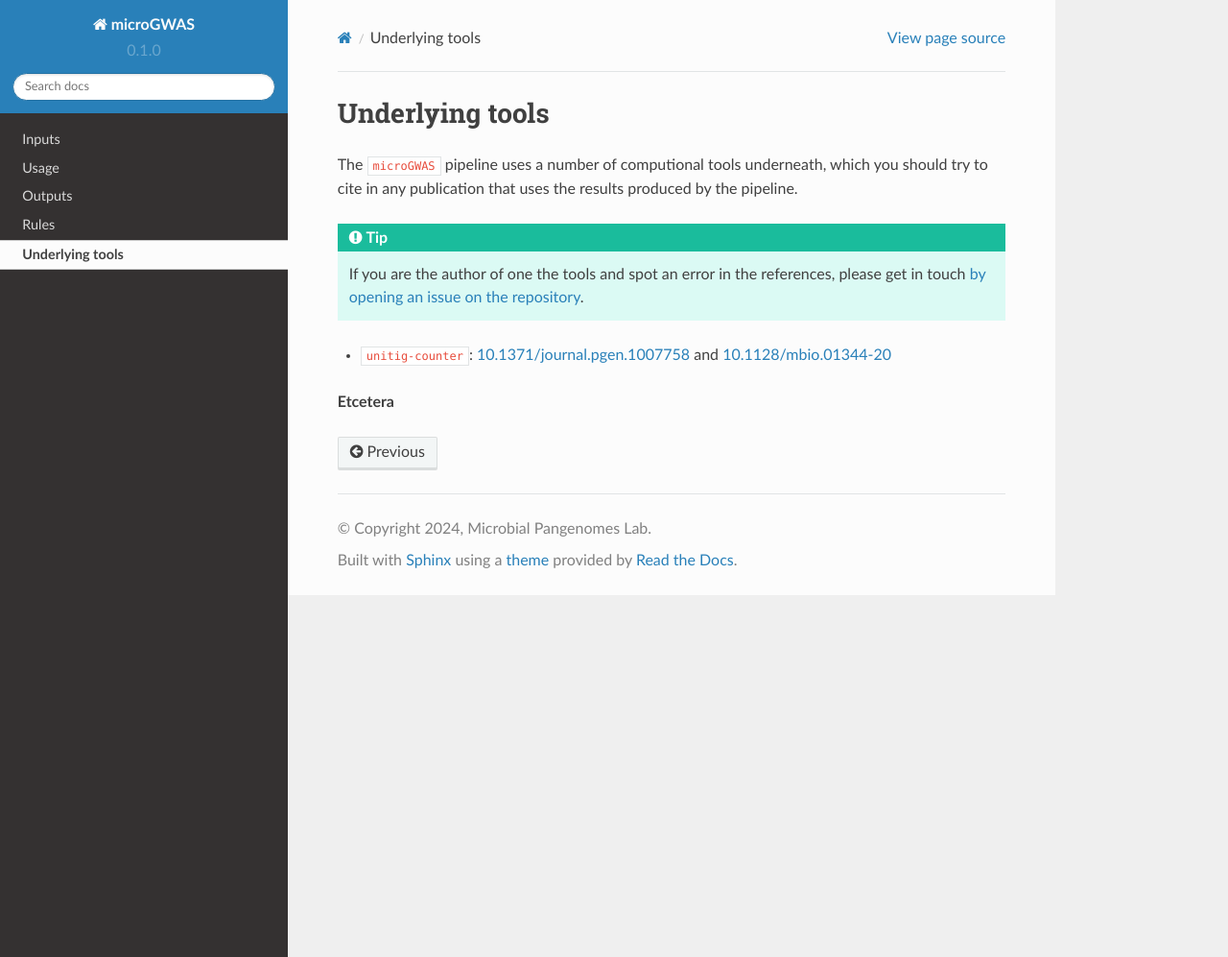
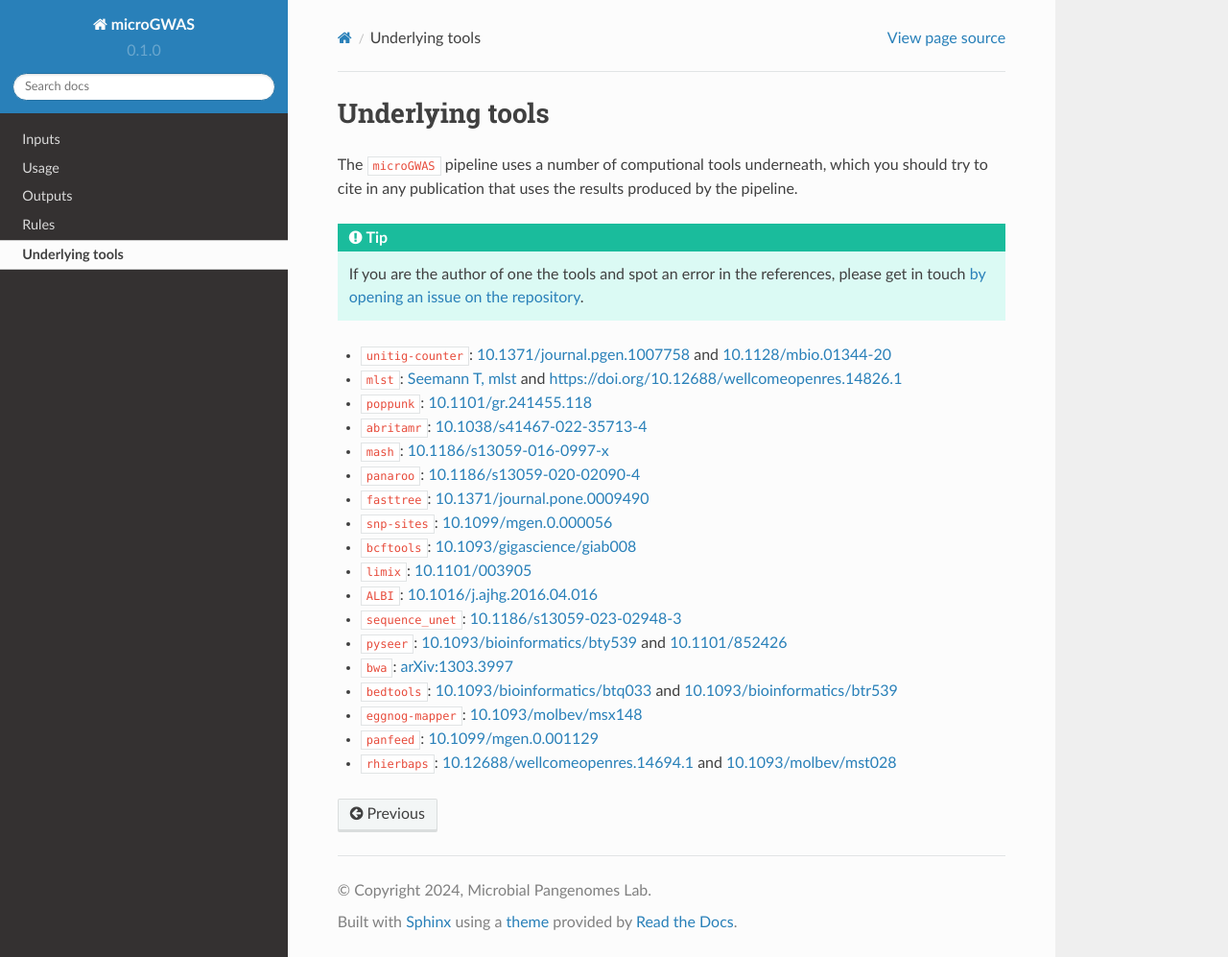
Before and after one commit to microbial-pangenomes-lab/microGWAS, a Sphinx documentation site: the page built from docs/source/tools.rst, in a window 1280 px wide and 997 px high. Shown: the whole window at 96% size. Built offline with Sphinx 7.4.7 and the Read the Docs theme 2.0.0, drawn with Linux system fonts in a browser that asks for light colours.

Commit message:
documentation, minor fix

```diff
--- a/docs/source/tools.rst
+++ b/docs/source/tools.rst
@@ -12,5 +12,20 @@ produced by the pipeline.
     repository <https://github.com/microbial-pangenomes-lab/gwas_template/issues>`__.
 
 * ``unitig-counter``: `10.1371/journal.pgen.1007758 <https://doi.org/10.1371/journal.pgen.1007758>`__ and `10.1128/mbio.01344-20 <https://doi.org/10.1128/mbio.01344-20>`__
-
-**Etcetera**
+* ``mlst``: `Seemann T, mlst <https://github.com/tseemann/mlst>`__ and `https://doi.org/10.12688/wellcomeopenres.14826.1 <https://wellcomeopenresearch.org/articles/3-124/v1>`__
+* ``poppunk``: `10.1101/gr.241455.118 <https://genome.cshlp.org/content/29/2/304>`__
+* ``abritamr``: `10.1038/s41467-022-35713-4 <https://doi.org/10.1038/s41467-022-35713-4>`__
+* ``mash``: `10.1186/s13059-016-0997-x <https://doi.org/10.1186/s13059-016-0997-x>`__
+* ``panaroo``: `10.1186/s13059-020-02090-4 <https://doi.org/10.1186/s13059-020-02090-4>`__
+* ``fasttree``: `10.1371/journal.pone.0009490 <https://doi.org/10.1371/journal.pone.0009490>`__
+* ``snp-sites``: `10.1099/mgen.0.000056 <https://doi.org/10.1099/mgen.0.000056>`__
+* ``bcftools``: `10.1093/gigascience/giab008 <https://doi.org/10.1093/gigascience/giab008>`__
+* ``limix``: `10.1101/003905 <https://doi.org/10.1101/003905>`__
+* ``ALBI``: `10.1016/j.ajhg.2016.04.016  <https://doi.org/10.1016/j.ajhg.2016.04.016>`__
+* ``sequence_unet``: `10.1186/s13059-023-02948-3 <https://doi.org/10.1186/s13059-023-02948-3>`__
+* ``pyseer``: `10.1093/bioinformatics/bty539 <https://doi.org/10.1093/bioinformatics/bty539>`__ and `10.1101/852426 <https://doi.org/10.1101/852426>`__
+* ``bwa``: `arXiv:1303.3997 <https://arxiv.org/abs/1303.3997>`__
+* ``bedtools``: `10.1093/bioinformatics/btq033 <https://doi.org/10.1093/bioinformatics/btq033>`__ and `10.1093/bioinformatics/btr539 <https://doi.org/10.1093/bioinformatics/btr539>`__
+* ``eggnog-mapper``: `10.1093/molbev/msx148 <https://doi.org/10.1093/molbev/msx148>`__
+* ``panfeed``: `10.1099/mgen.0.001129 <https://doi.org/10.1099/mgen.0.001129>`__
+* ``rhierbaps``: `10.12688/wellcomeopenres.14694.1 <https://wellcomeopenresearch.org/articles/3-93/v1>`__ and `10.1093/molbev/mst028 <https://doi.org/10.1093/molbev/mst028>`__
```
Also changed, not shown: 1 other file.
